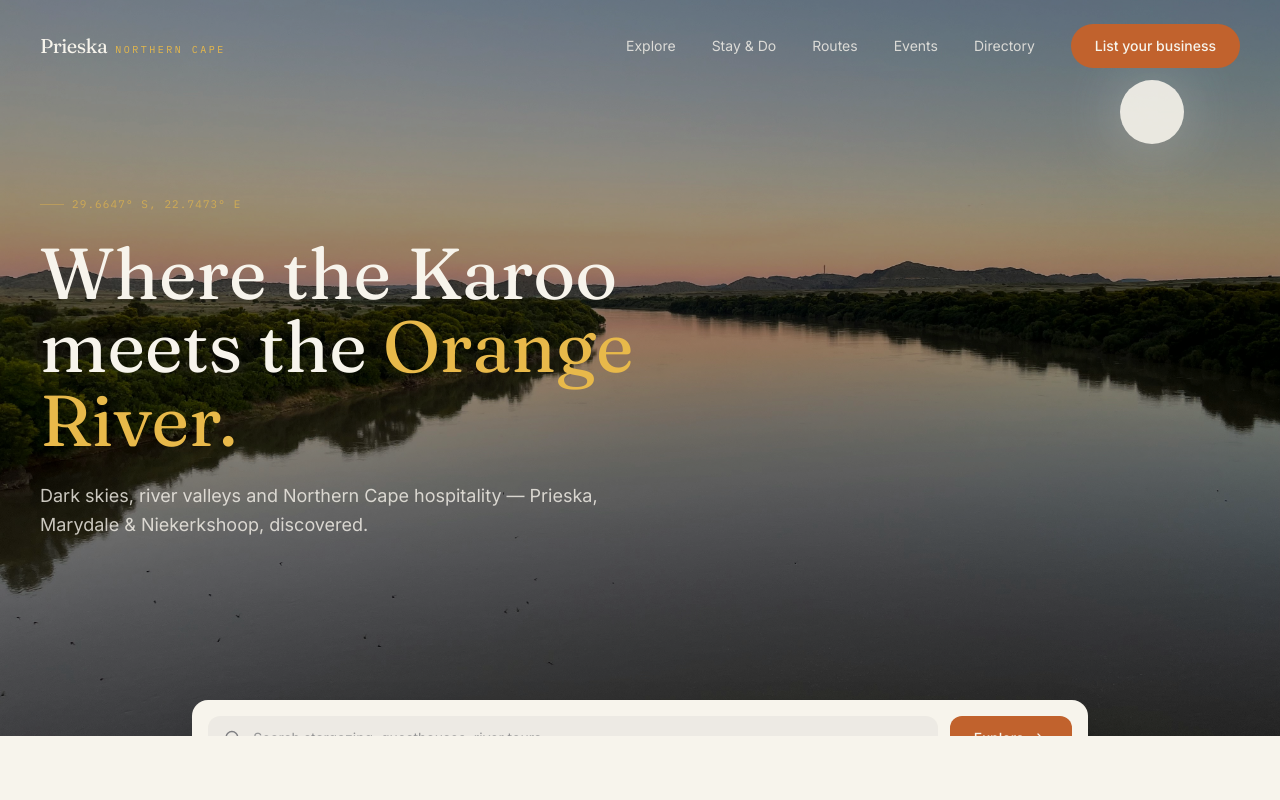
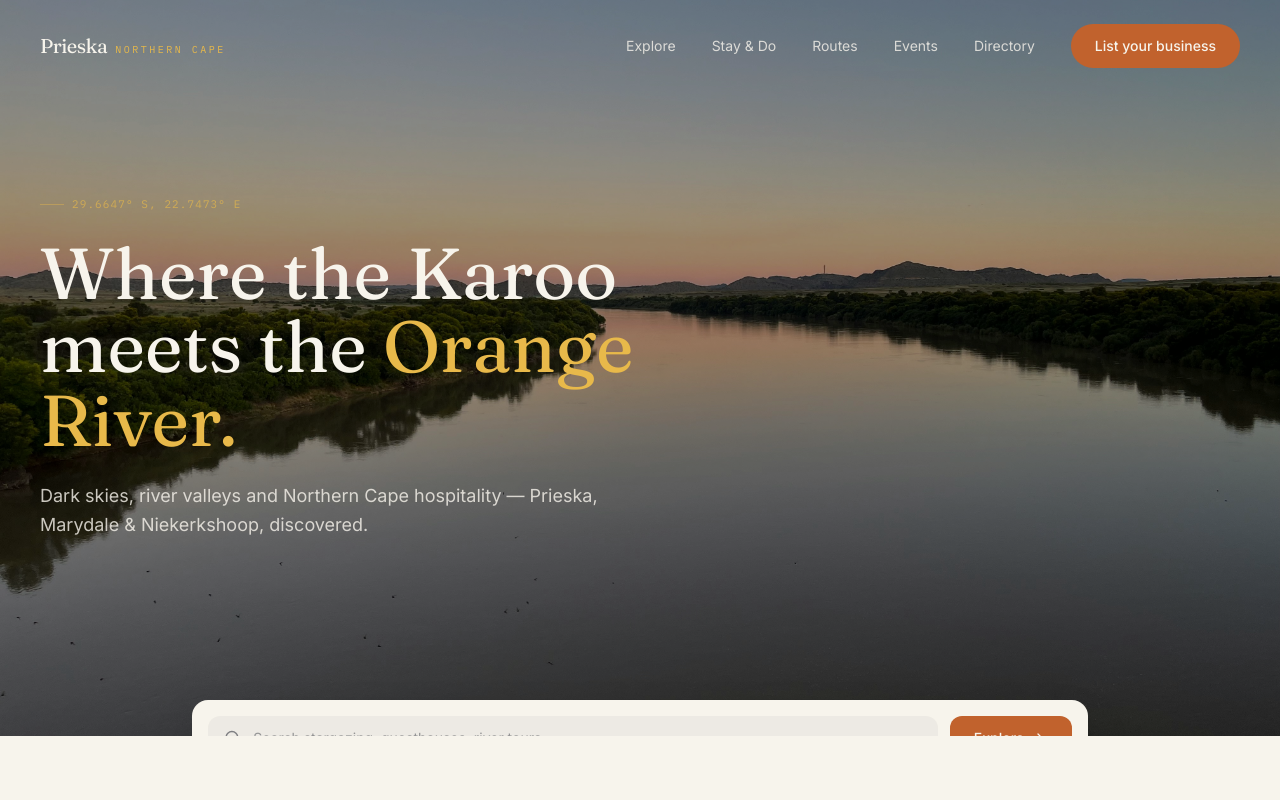
Before and after one commit to MondeNel/tourism-platform, a React app in the folder frontend/: page / in a window 1280 px wide. Shown: the top 800 px of the page. Built offline with nearby package versions, Linux system fonts and the light colour scheme; the HTML template or start-up script is replaced by a standard one.

Commit message:
fix(home): remove moon element from hero section

```diff
--- a/frontend/src/components/home/Hero.jsx
+++ b/frontend/src/components/home/Hero.jsx
@@ -22,21 +22,6 @@ export default function Hero() {
       {/* Dark overlay for text contrast */}
       <div className="absolute inset-0 bg-black/40" />
 
-      {/* Optional: keep a subtle starfield (very faint) */}
-      {/* <Starfield className="opacity-20" /> */}
-
-      {/* moon – still nice with the river */}
-      <div
-        className="absolute top-20 right-10 md:right-24 w-16 h-16 rounded-full bg-sand shadow-[0_0_60px_rgba(247,244,236,0.35)] opacity-90"
-        aria-hidden="true"
-      />
-
-      {/* horizon silhouette – optional, maybe skip it if river is visible */}
-      {/* <svg ... /> */}
-
-      {/* river reflection strip – optional, can remove if river is the background */}
-      {/* <div className="absolute bottom-0 left-0 right-0 h-[22%] bg-gradient-to-b from-river/50 to-night" /> */}
-
       <div className="relative z-10 max-w-7xl mx-auto px-6 md:px-10 h-full flex flex-col justify-center">
         <CoordStamp className="text-gold mb-6" />
         <h1 className="font-display text-sand text-5xl sm:text-6xl md:text-7xl leading-[1.02] max-w-3xl">
@@ -50,7 +35,7 @@ export default function Hero() {
         </p>
       </div>
 
-      {/* floating search card – unchanged */}
+      {/* floating search card */}
       <div className="absolute -bottom-10 left-0 right-0 z-20 px-6 md:px-10">
         <form
           onSubmit={handleSearch}
```
